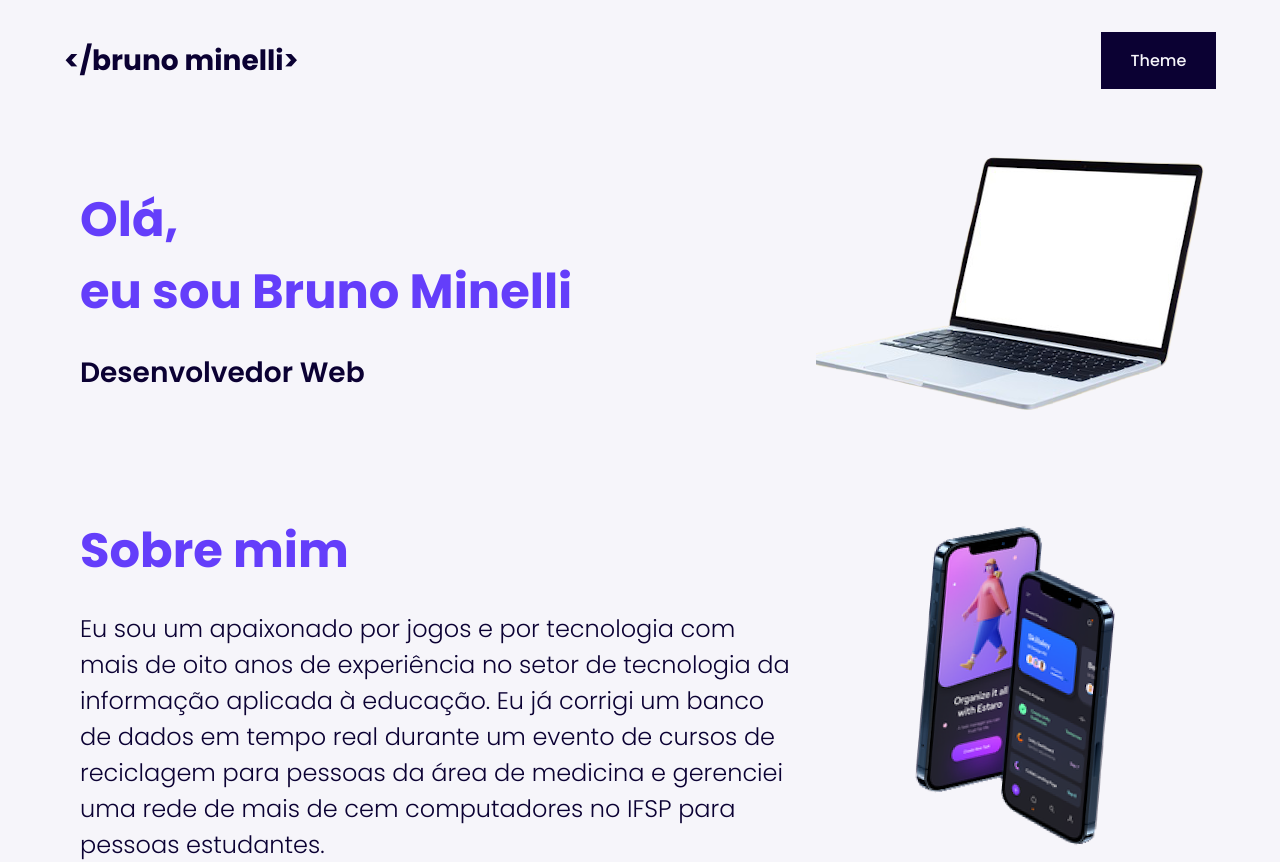
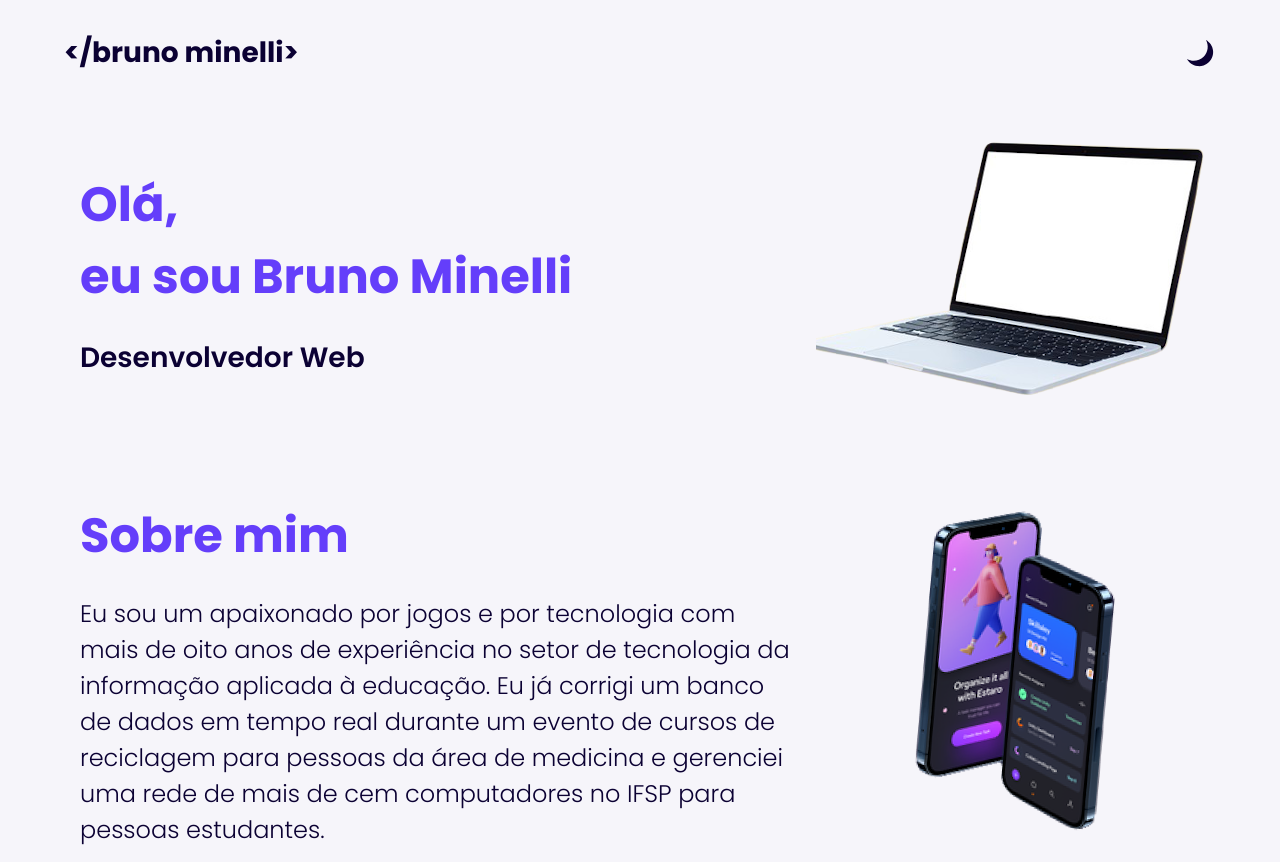
Before and after one commit to obrunominelli/obrunominelli.github.io, a React (Create React App) app: page / in a window 1280 px wide. Shown: the top 862 px of the page. Built offline with nearby package versions, Linux system fonts and the light colour scheme.

Commit message:
feat: Implementação de dark mode concluída

```diff
--- a/src/assets/icons/index.js
+++ b/src/assets/icons/index.js
@@ -2,10 +2,12 @@ import darkEmail from './dark/email.svg';
 import darkGitHub from './dark/github.svg';
 import darkLinkedIn from './dark/linkedin.svg';
 import darkTelegram from './dark/telegram.svg';
+import darkSun from './dark/sun.svg';
 import lightEmail from './light/email.svg';
 import lightGitHub from './light/github.svg';
 import lightLinkedIn from './light/linkedin.svg';
 import lightTelegram from './light/telegram.svg';
+import lightMoon from './light/moon.svg';
 
 const dark = [
   {
@@ -53,4 +55,15 @@ const light = [
   },
 ];
 
-export { dark, light };
+const theme = {
+  dark: {
+    src: darkSun,
+    alt: 'Theme icon',
+  },
+  light: {
+    src: lightMoon,
+    alt: 'Theme icon',
+  },
+};
+
+export { dark, light, theme };
--- a/src/components/Header/index.js
+++ b/src/components/Header/index.js
@@ -1,14 +1,19 @@
 import React, { useContext } from 'react'
+import { theme } from '../../assets/icons';
 import AppContext from '../../store/context';
-import { Button } from '../Buttons/styles';
 import Container from './styles';
 
 function Header() {
   const { appTheme, setAppTheme } = useContext(AppContext);
+  const { dark, light } = theme;
   return (
     <Container>
       <h1>{ '</bruno minelli>' }</h1>
-      <Button onClick={() => setAppTheme(!appTheme)}>Theme</Button>
+      <img
+        src={ appTheme ? dark.src : light.src }
+        alt={ appTheme ? dark.alt : light.alt }
+        onClick={() => setAppTheme(!appTheme)}
+      />
     </Container>
   );
 };
--- a/src/components/Header/styles.js
+++ b/src/components/Header/styles.js
@@ -24,6 +24,10 @@ const Container = styled.header`
     };
   }
 
+  img {
+    width: 2rem;
+  };
+
   @media screen and (min-width: 768px) {
     h1 {
       font-size: 1.75rem;
```
Also changed, not shown: src/assets/icons/dark/sun.svg (added), src/assets/icons/light/moon.svg (added).
